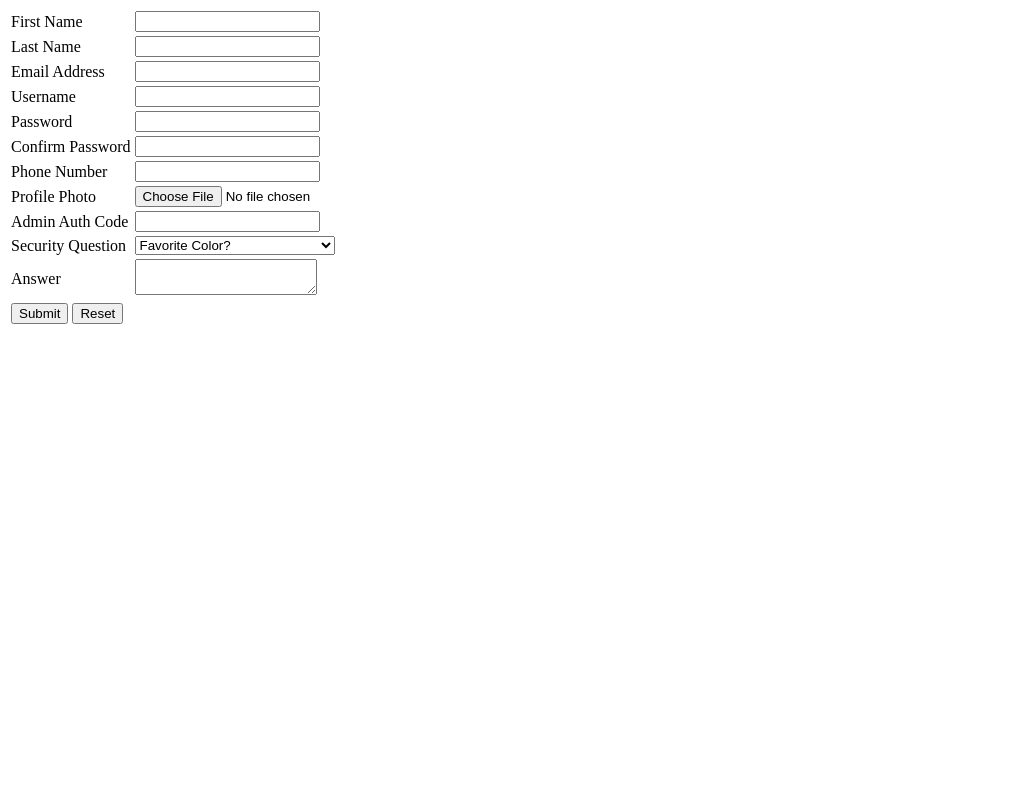
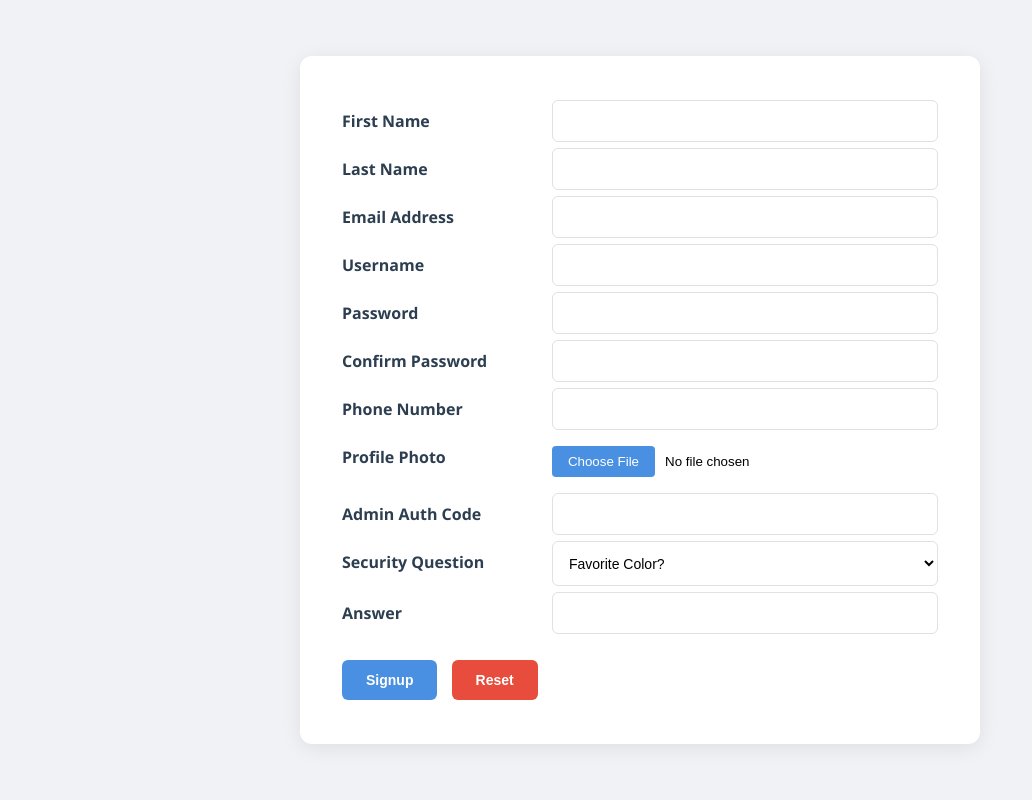
Before and after one commit to SAIFUL-SIFAT/Online-Learning-Management-System, a PHP site: page /signup.php in a window 1280 px wide. Shown: the whole page, without its empty margins (0-1032 px from the left). Run offline with PHP 8.4, Linux system fonts and the light colour scheme.

Commit message:
add styles to login and signup page, fix session destory call after creating a session while loggin in

```diff
--- /dev/null
+++ b/assets/css/admin/view-signup.css
@@ -0,0 +1,119 @@
+body {
+    font-family: 'Segoe UI';
+    background-color: #f0f2f5;
+    display: flex;
+    justify-content: center;
+    align-items: center;
+    min-height: 100vh;
+    margin: 0;
+}
+
+form {
+    background: white;
+    padding: 2.5rem;
+    border-radius: 12px;
+    box-shadow: 0 4px 20px rgba(0, 0, 0, 0.08);
+    width: 100%;
+    max-width: 600px;
+}
+
+table {
+    width: 100%;
+}
+
+td {
+    padding: 2px 0;
+    vertical-align: top;
+}
+
+td:first-child {
+    width: 35%;
+    font-weight: 600;
+    color: #2c3e50;
+    padding-top: 12px;
+}
+
+input[type="text"],
+input[type="email"],
+input[type="password"],
+input[type="phone"],
+select,
+textarea {
+    width: 100%;
+    padding: 12px;
+    border: 1.5px solid #e1e1e1;
+    border-radius: 6px;
+    font-size: 14px;
+    transition: all 0.3s ease;
+    box-sizing: border-box;
+}
+
+input:focus,
+select:focus,
+textarea:focus {
+    border-color: #4a90e2;
+    outline: none;
+    box-shadow: 0 0 0 3px rgba(74, 144, 226, 0.1);
+}
+
+select {
+    height: 45px;
+    background-color: white;
+}
+
+textarea {
+    min-height: 80px;
+    resize: vertical;
+}
+
+input[type="file"] {
+    padding: 10px 0;
+}
+
+input[type="file"]::file-selector-button {
+    background-color: #4a90e2;
+    color: white;
+    padding: 8px 16px;
+    border: none;
+    border-radius: 4px;
+    cursor: pointer;
+    margin-right: 10px;
+    transition: background-color 0.3s ease;
+}
+
+input[type="file"]::file-selector-button:hover {
+    background-color: #357abd;
+}
+
+input[type="submit"],
+input[type="reset"] {
+    background-color: #4a90e2;
+    color: white;
+    padding: 12px 24px;
+    border: none;
+    border-radius: 6px;
+    cursor: pointer;
+    font-size: 14px;
+    font-weight: 600;
+    transition: background-color 0.3s ease;
+    margin-right: 10px;
+    margin-top: 10px;
+}
+
+input[type="reset"] {
+    background-color: #e74c3c;
+}
+
+input[type="submit"]:hover {
+    background-color: #357abd;
+}
+
+input[type="reset"]:hover {
+    background-color: #c0392b;
+}
+
+/* Add placeholder styling */
+::placeholder {
+    color: #aaa;
+    opacity: 1;
+}
--- a/control/admin/login_control.php
+++ b/control/admin/login_control.php
@@ -1,7 +1,10 @@
 <?php
+if (session_status() === PHP_SESSION_ACTIVE) {
+    session_destroy();
+    session_unset();
+}
 
 session_start();
-session_destroy();
 
 require('../../model/admin/db.php');
 
--- a/view/admin/login.php
+++ b/view/admin/login.php
@@ -2,6 +2,7 @@
 <html lang="en">
 <head>
     <title>Admin Login</title>
+    <link rel='stylesheet' href='../../assets/css/admin/view-login.css'>
 </head>
 <body>
     <form method="POST" action='../../control/admin/login_control.php'>
--- a/view/admin/signup.php
+++ b/view/admin/signup.php
@@ -3,6 +3,7 @@
 
 <head>
     <title>Admin Signup</title>
+    <link rel='stylesheet' href='../../assets/css/admin/view-signup.css'>
 </head>
 
 <body>
@@ -56,12 +57,12 @@
             </tr>
             <tr>
                 <td>Answer</td>
-                <td><textarea name='sec_question_ans' id='sec_question_ans'></textarea></td>
+                <td><input type='text' name='sec_question_ans' id='sec_question_ans'></td>
             </tr>
             <tr>
                 <td>
-                    <input type="submit">
-                    <input type="reset">
+                    <input type="submit" value='Signup'>
+                    <input type="reset" value='Reset'>
                 </td>
             </tr>
         </table>
```
Also changed, not shown: assets/css/admin/view-login.css (added, +68 -0 lines).
